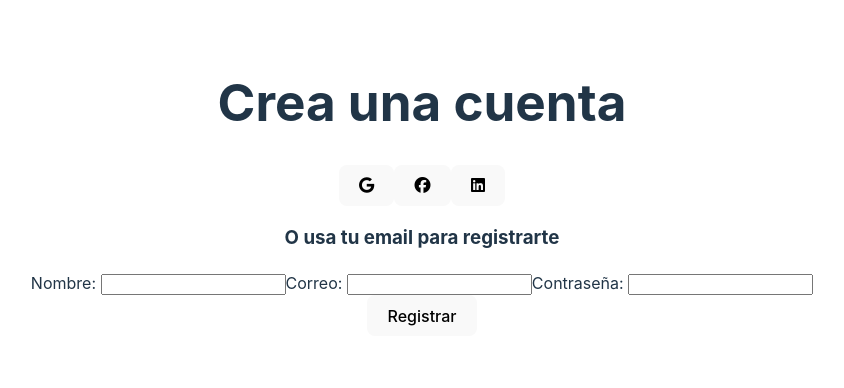
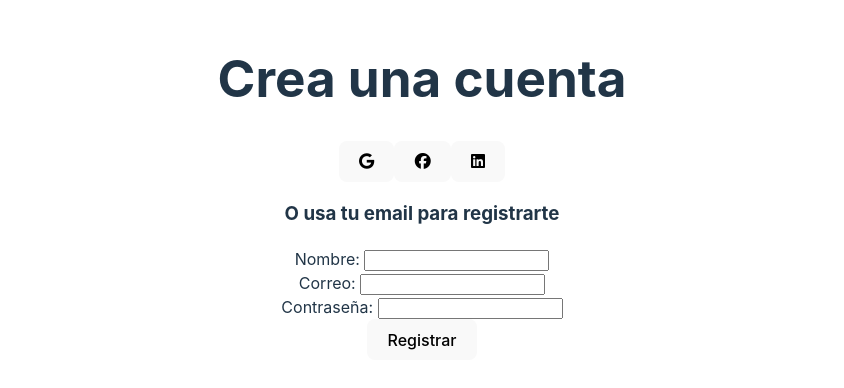
Before and after one commit to durod/componentes-y-eventos-REACT-Durian-Felipe, a React (Vite) app: page / in a window 1280 px wide. Shown: the part 212-600 px from the top of the page, without its empty margins (218-1062 px from the left). Built offline with nearby package versions, Linux system fonts and the light colour scheme.

Commit message:
retoques a imputs de formulario

```diff
--- a/src/components/Formulario.jsx
+++ b/src/components/Formulario.jsx
@@ -16,7 +16,7 @@ const Formulario = ({
         <input type="text" name="nombre" value={nombre} onChange={onChange} />
         {errores.nombre && <span className="error">{errores.nombre}</span>}
 
-
+        <div>
           <label>Correo: </label>
           <input
             type="email"
@@ -25,8 +25,9 @@ const Formulario = ({
             onChange={onChange}
           />
           {errores.correo && <span className="error">{errores.correo}</span>}
+        </div>
 
-
+        <div>
           <label>Contraseña: </label>
           <input
             type="password"
@@ -34,8 +35,12 @@ const Formulario = ({
             value={contraseña}
             onChange={onChange}
           />
-        {errores.contraseña && <span className="error">{errores.contraseña}</span>}
+          {errores.contraseña && (
+            <span className="error">{errores.contraseña}</span>
+          )}
         </div>
+      </div>
+
       {/* Resto de los campos y validaciones */}
       <button type="submit">Registrar</button>
     </form>
```
Lines whose indentation alone changed are shown as unchanged.
